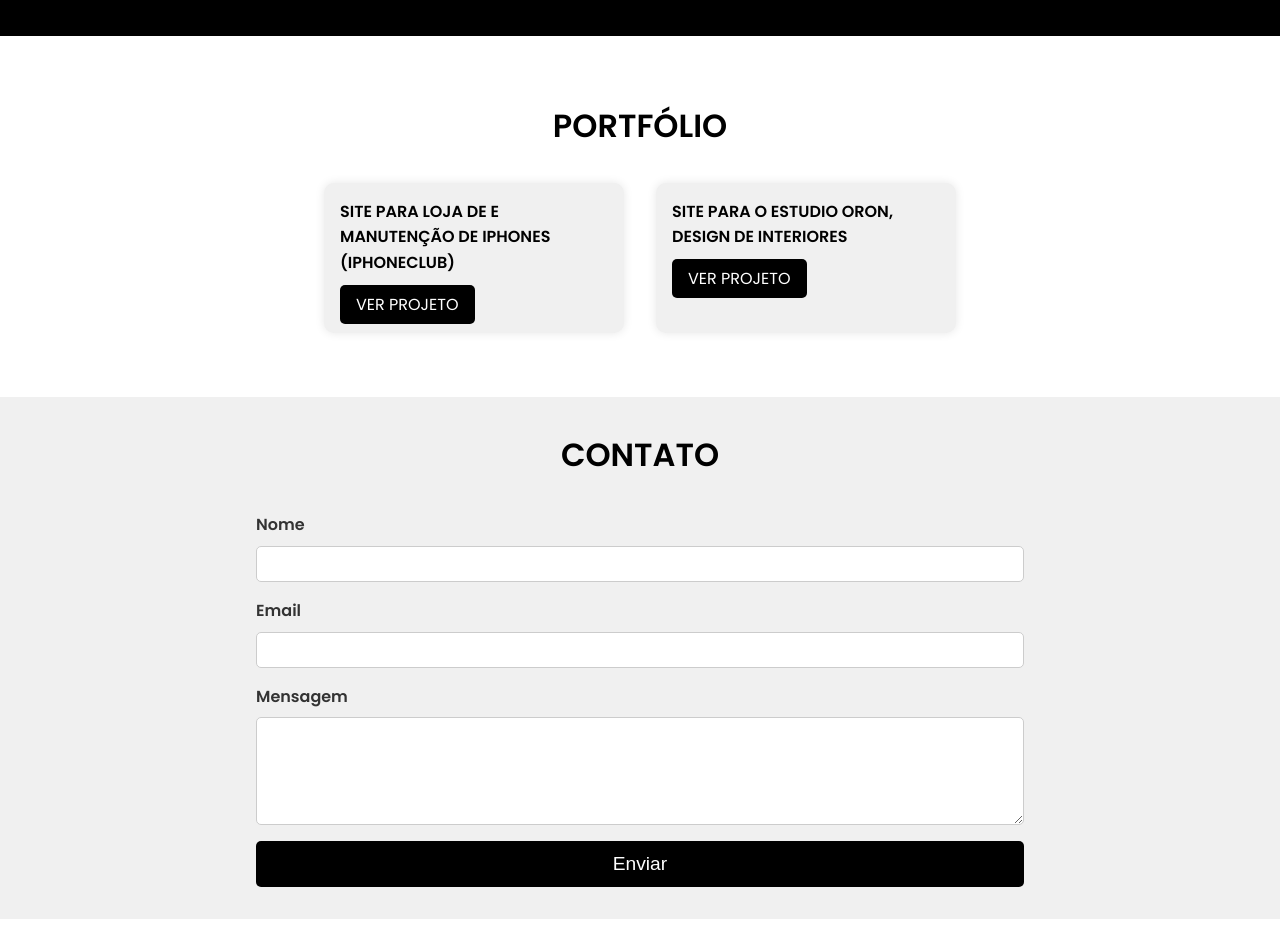
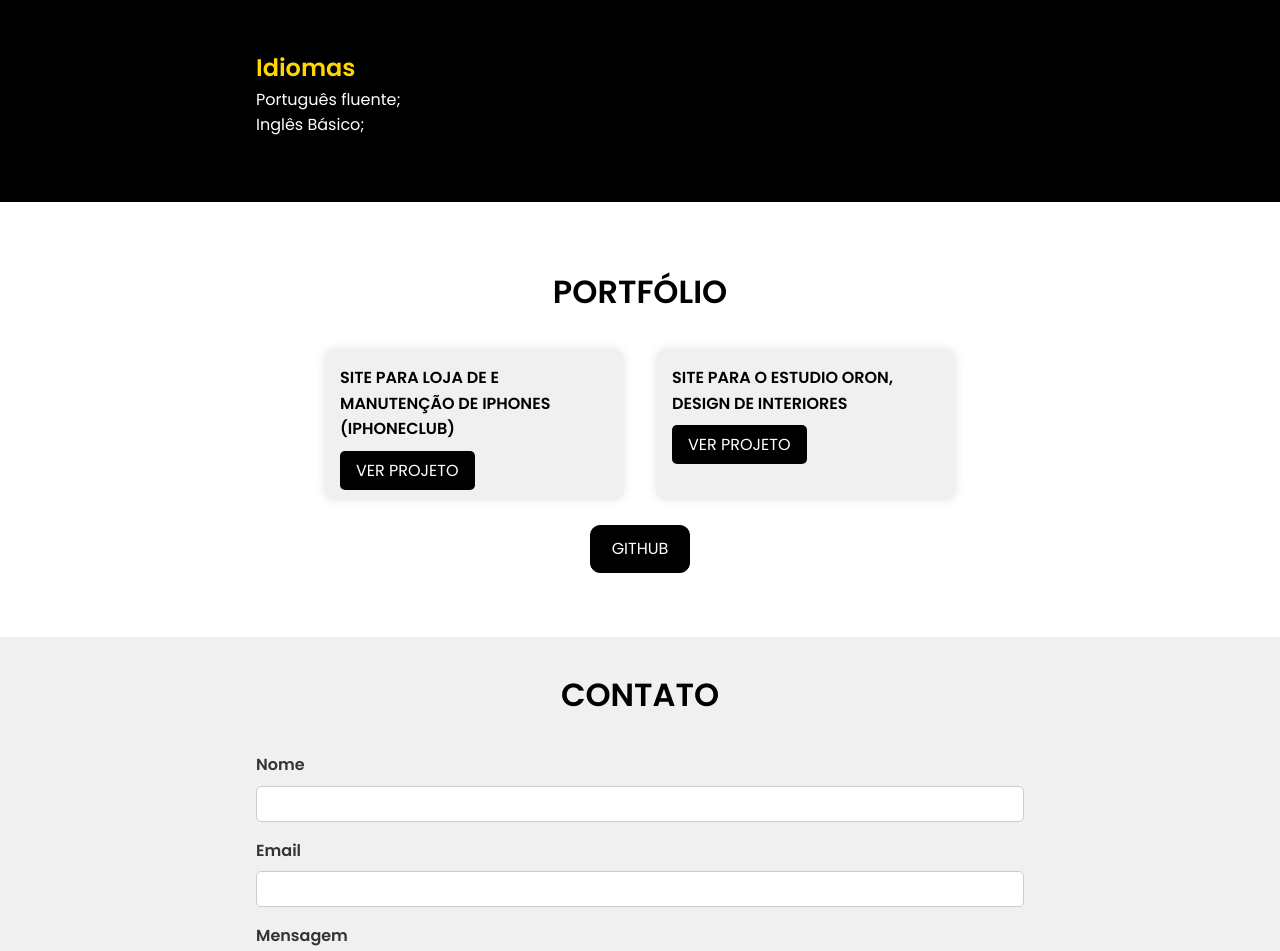
Before and after one commit to Jvicto-dev/Jvicto-dev.github.io, a plain HTML site: page index.html in a window 1280 px wide. Shown: the part 763-1714 px from the top of the page. Before the commit the page ends 1682 px from the top, so only its background shows below. Drawn offline with Linux system fonts and the light colour scheme.

Commit message:
atualizações

```diff
--- a/estilo.css
+++ b/estilo.css
@@ -134,6 +134,20 @@ section {
     background-color: #444;
 }
 
+#github {
+    background-color: #000;
+    display: flex;
+    justify-content: center;
+    border: solid 1px black;
+    border-radius: 10px;
+    padding: 10px;
+    width: 100px;
+    margin: 0 auto;
+    text-decoration: none;
+    color: white;
+}
+
+
 /* Estilo específico para a seção "Contato" */
 #contato {
     padding: 2rem;
--- a/index.html
+++ b/index.html
@@ -28,7 +28,7 @@
     <!-- Seção sobre mim -->
     <section id="sobre-mim">
         <h2>Sobre mim</h2>
-        <h1>OI, SOU O JOÃO VICTOR <span>👋</span></h1>
+        <h1>OI, SOU O JOÃO VICTO SOUSA DA SILVA <span>👋</span></h1>
         <p>Eu sou um desenvolvedor Backend com 3 anos de experiência em projetos freelance e estou sempre procurando
             novas oportunidades para aplicar meus conhecimentos e habilidades em projetos desafiadores. Meu conhecimento
             técnico inclui habilidades em PHP, JavaScript, MySQL e jQuery, e sou especialista em desenvolvimento de
@@ -48,6 +48,12 @@
         <p><strong class="instituicao">Técnico em Informática em Programação FullStack</strong><br>
             2017 a 2019<br>
             EEEP José Ivanilton Nocrato – Guaiúba, CE</p>
+<br>
+<br>
+        <h2>Idiomas</h2>
+        <p>Português fluente; </p>
+        <p>Inglês Básico; </p><br>
+
     </section>
 
     <!-- Seção de portfólio -->
@@ -63,7 +69,11 @@
                 <p>SITE PARA O ESTUDIO ORON, DESIGN DE INTERIORES</p>
                 <a href="https://studiooron.com.br/" target="_blank">VER PROJETO</a>
             </div>
+
+
         </div>
+        <br>
+        <a id="github" href="https://github.com/Jvicto-dev" target="_blank">GITHUB</a>
     </section>
 
     <!-- Seção de contato -->
```
